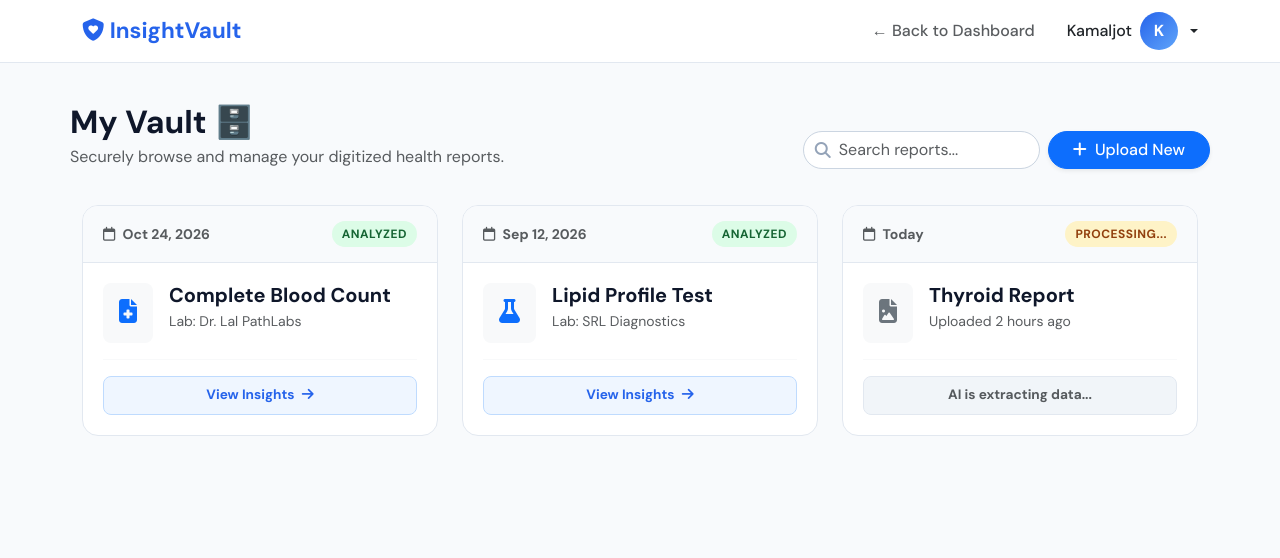
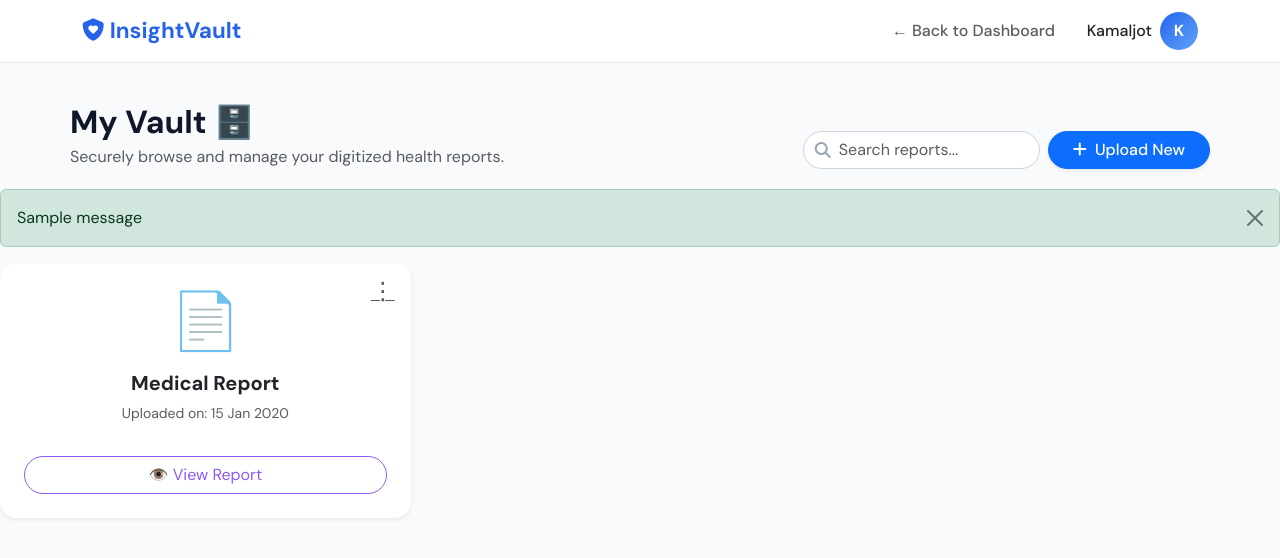
Before and after one commit to KamaljotSingh0009/InsightVault, a Django app: page /vault/ in a window 1280 px wide. Shown: the top 558 px of the page. Run offline with Django 5.2, Linux system fonts and the light colour scheme; a user stored in the database is signed in; tables that the repository leaves empty hold one stand-in row (values such as "Sample post"); one stand-in notice (Sample message) is shown; some libraries are stand-ins or nearby versions.

Commit message:
Added MedicalRecord model,upload,view and permanent delete reports features for my vault

```diff
--- a/ayush_rakshak/ayush_rakshak/settings.py
+++ b/ayush_rakshak/ayush_rakshak/settings.py
@@ -9,7 +9,7 @@ https://docs.djangoproject.com/en/6.0/topics/settings/
 For the full list of settings and their values, see
 https://docs.djangoproject.com/en/6.0/ref/settings/
 """
-
+import os
 from pathlib import Path
 
 # Build paths inside the project like this: BASE_DIR / 'subdir'.
@@ -120,3 +120,7 @@ STATIC_URL = 'static/'
 STATICFILES_DIRS = [
     BASE_DIR / 'records/static',
 ]
+
+
+MEDIA_URL = '/media/'
+MEDIA_ROOT = os.path.join(BASE_DIR, 'media')
--- a/ayush_rakshak/records/templates/records/vault.html
+++ b/ayush_rakshak/records/templates/records/vault.html
@@ -143,6 +143,15 @@
             transform: translateY(-50%);
             color: #94a3b8;
         }
+
+        .report-card { position: relative; }
+.dots-menu {
+    position: absolute;
+    top: 15px;
+    right: 15px;
+    z-index: 10;
+}
+.dropdown-toggle::after { display: none; } /* Arrow hatane ke liye */
     </style>
 </head>
 
@@ -185,82 +194,63 @@
         </div>
     </div>
 
-    <div class="container mb-5 mt-3">
-        <div class="row g-4">
+    {% if messages %}
+    {% for message in messages %}
+    <div class="alert alert-{{ message.tags }} alert-dismissible fade show" role="alert">
+        {{ message }}
+        <button type="button" class="btn-close" data-bs-dismiss="alert" aria-label="Close"></button>
+    </div>
+    {% endfor %}
+    {% endif %}
+<div class="row">
+    {% if reports %}
 
-            <div class="col-md-6 col-lg-4">
-                <div class="report-card">
-                    <div class="card-header-custom">
-                        <span class="text-muted small fw-bold"><i class="fa-regular fa-calendar me-1"></i> Oct 24,
-                            2026</span>
-                        <span class="status-badge status-analyzed">Analyzed</span>
-                    </div>
-                    <div class="card-body-custom d-flex flex-column">
-                        <div class="d-flex align-items-start gap-3 mb-3">
-                            <div class="bg-light p-3 rounded-3 text-primary"><i
-                                    class="fa-solid fa-file-medical fs-4"></i></div>
-                            <div>
-                                <h5 class="fw-bold mb-1">Complete Blood Count</h5>
-                                <p class="text-muted small mb-0">Lab: Dr. Lal PathLabs</p>
-                            </div>
-                        </div>
-                        <div class="mt-auto pt-3 border-top border-light">
-                            <a href="#" class="btn-action btn-view">View Insights <i
-                                    class="fa-solid fa-arrow-right ms-1"></i></a>
-                        </div>
-                    </div>
-                </div>
+    {% for record in reports %}
+    <div class="col-md-4 mb-4">
+        <div class="card shadow-sm border-0 rounded-4 h-100 report-card">
+
+            <div class="dropdown dots-menu">
+                <button class="btn btn-link text-muted dropdown-toggle p-0" type="button" data-bs-toggle="dropdown">
+                    <span style="font-size: 1.5rem; line-height: 1;">&#8942;</span>
+                </button>
+                <ul class="dropdown-menu dropdown-menu-end shadow border-0 p-2">
+                    <li>
+                        <a class="dropdown-item text-danger fw-medium rounded-2"
+                            href="{% url 'delete_report' record.id %}"
+                            onclick="return confirm('Are you sure you want to delete this report?');">
+                            🗑️ Delete Report
+                        </a>
+                    </li>
+                </ul>
             </div>
 
-            <div class="col-md-6 col-lg-4">
-                <div class="report-card">
-                    <div class="card-header-custom">
-                        <span class="text-muted small fw-bold"><i class="fa-regular fa-calendar me-1"></i> Sep 12,
-                            2026</span>
-                        <span class="status-badge status-analyzed">Analyzed</span>
-                    </div>
-                    <div class="card-body-custom d-flex flex-column">
-                        <div class="d-flex align-items-start gap-3 mb-3">
-                            <div class="bg-light p-3 rounded-3 text-primary"><i class="fa-solid fa-flask fs-4"></i>
-                            </div>
-                            <div>
-                                <h5 class="fw-bold mb-1">Lipid Profile Test</h5>
-                                <p class="text-muted small mb-0">Lab: SRL Diagnostics</p>
-                            </div>
-                        </div>
-                        <div class="mt-auto pt-3 border-top border-light">
-                            <a href="#" class="btn-action btn-view">View Insights <i
-                                    class="fa-solid fa-arrow-right ms-1"></i></a>
-                        </div>
-                    </div>
-                </div>
+            <div class="card-body text-center p-4">
+                <div class="display-4 mb-3">📄</div>
+                <h5 class="fw-bold text-dark">Medical Report</h5>
+                <p class="text-muted small">Uploaded on: {{ record.uploaded_at|date:"d M Y" }}</p>
+
+                <a href="{{ record.report_image.url }}" target="_blank"
+                    class="btn btn-outline-primary rounded-pill w-100 mt-3"
+                    style="border-color: #8B5CF6; color: #8B5CF6;">
+                    👁️ View Report
+                </a>
             </div>
-
-            <div class="col-md-6 col-lg-4">
-                <div class="report-card">
-                    <div class="card-header-custom">
-                        <span class="text-muted small fw-bold"><i class="fa-regular fa-calendar me-1"></i> Today</span>
-                        <span class="status-badge status-pending">Processing...</span>
-                    </div>
-                    <div class="card-body-custom d-flex flex-column">
-                        <div class="d-flex align-items-start gap-3 mb-3">
-                            <div class="bg-light p-3 rounded-3 text-secondary"><i
-                                    class="fa-solid fa-file-image fs-4"></i></div>
-                            <div>
-                                <h5 class="fw-bold mb-1">Thyroid Report</h5>
-                                <p class="text-muted small mb-0">Uploaded 2 hours ago</p>
-                            </div>
-                        </div>
-                        <div class="mt-auto pt-3 border-top border-light">
-                            <button disabled class="btn-action btn-view text-muted"
-                                style="background: #f1f5f9; border-color: #e2e8f0;">AI is extracting data...</button>
-                        </div>
-                    </div>
-                </div>
-            </div>
-
         </div>
     </div>
+    {% endfor %}
+
+    {% else %}
+    <div class="col-12 text-center py-5">
+        <div class="display-1 text-muted mb-3">📭</div>
+        <h4 class="text-muted">Your vault is empty.</h4>
+        <p class="text-muted">You haven't uploaded any reports yet.</p>
+        <a href="{% url 'upload_report' %}" class="btn text-white rounded-pill px-4 mt-2"
+            style="background: linear-gradient(135deg, #8B5CF6, #EC4899);">
+            Upload Your First Report
+        </a>
+    </div>
+    {% endif %}
+</div>
 
     <script src="https://cdn.jsdelivr.net/npm/bootstrap@5.3.0/dist/js/bootstrap.bundle.min.js"></script>
 </body>
--- a/ayush_rakshak/records/urls.py
+++ b/ayush_rakshak/records/urls.py
@@ -1,5 +1,7 @@
 from django.urls import path
 from . import views
+from django.conf import settings
+from django.conf.urls.static import static
 
 urlpatterns = [
     path('', views.home, name='home'),
@@ -11,5 +13,9 @@ urlpatterns = [
     path('upload/', views.upload_report, name='upload_report'),
     path('dashboard/', views.dashboard, name='dashboard'),
     path('vault/', views.my_vault, name='vault'),
+    path('delete-report/<int:report_id>/', views.delete_report, name='delete_report'),
 
 ]
+
+if settings.DEBUG:
+    urlpatterns += static(settings.MEDIA_URL, document_root=settings.MEDIA_ROOT)
--- a/ayush_rakshak/records/views.py
+++ b/ayush_rakshak/records/views.py
@@ -1,8 +1,11 @@
-from django.shortcuts import render, redirect
+import os
+from django.shortcuts import get_object_or_404, render, redirect
 from django.contrib.auth.models import User
 from django.contrib.auth import authenticate, login, logout
 from django.contrib.auth.decorators import login_required
 from .models import UserProfile
+from django.contrib import messages
+from .models import MedicalRecord
 
 # STEP 1: Basic Info
 def register_step1(request):
@@ -78,7 +81,26 @@ def logout_user(request):
 # UPLOAD PAGE LOGIC (Secured)
 @login_required(login_url='login')
 def upload_report(request):
-    return render(request, 'records/upload.html')
+     if request.method == 'POST':
+        # 1. HTML form se photo nikalna (tune name="report_image" diya tha)
+        image_file = request.FILES.get('report_image')
+
+        if image_file:
+            # 2. Database mein naya record banana
+            record = MedicalRecord.objects.create(
+                patient=request.user,       # Kis user ne upload kiya
+                report_image=image_file     # Wo photo file
+            )
+            record.save()
+
+            # 3. Success message dena aur 'vault' page par bhej dena
+            messages.success(request, 'Report successfully uploaded!')
+            return redirect('vault')  # Dhyan rakhna urls.py mein vault ka naam yahi ho
+
+        else:
+            messages.error(request, 'Please select an image file.')
+
+     return render(request, 'records/upload.html')
 
 
 def home(request):
@@ -95,5 +117,35 @@ def dashboard(request):
 
 @login_required(login_url='login')
 def my_vault(request):
-    # Aage chalke hum yahan database se user ki real reports bhejenge
-    return render(request, 'records/vault.html')
+    # 1. Login kiye hue user ki saari reports DB se nikalna
+    # (order_by('-uploaded_at') se sabse nayi report sabse upar aayegi)
+    user_reports = MedicalRecord.objects.filter(patient=request.user).order_by('-uploaded_at')
+
+    # 2. In reports ko ek dictionary mein pack karke HTML ko bhej dena
+    context = {
+        'reports': user_reports
+    }
+    return render(request, 'records/vault.html', context)
+
+
+
+
+@login_required(login_url='login')
+def delete_report(request, report_id):
+    # 1. Report dhoondho
+    report = get_object_or_404(MedicalRecord, id=report_id, patient=request.user)
+
+    # --- NAYA LOGIC SHURU ---
+    # 2. Database se udane se pehle, laptop ke folder se photo delete karo
+    if report.report_image:
+        image_path = report.report_image.path
+        if os.path.exists(image_path):
+            os.remove(image_path) # Ye command asli file ko kachre ke dabbe mein daal degi
+    # --- NAYA LOGIC KHATAM ---
+
+    # 3. Ab database wali row delete karo
+    report.delete()
+
+    # 4. Success message aur redirect
+    messages.success(request, 'Report and image permanently deleted!')
+    return redirect('vault')
```
Also changed, not shown: ayush_rakshak/records/templates/records/upload.html (+4 -4 lines), ayush_rakshak/db.sqlite3.
